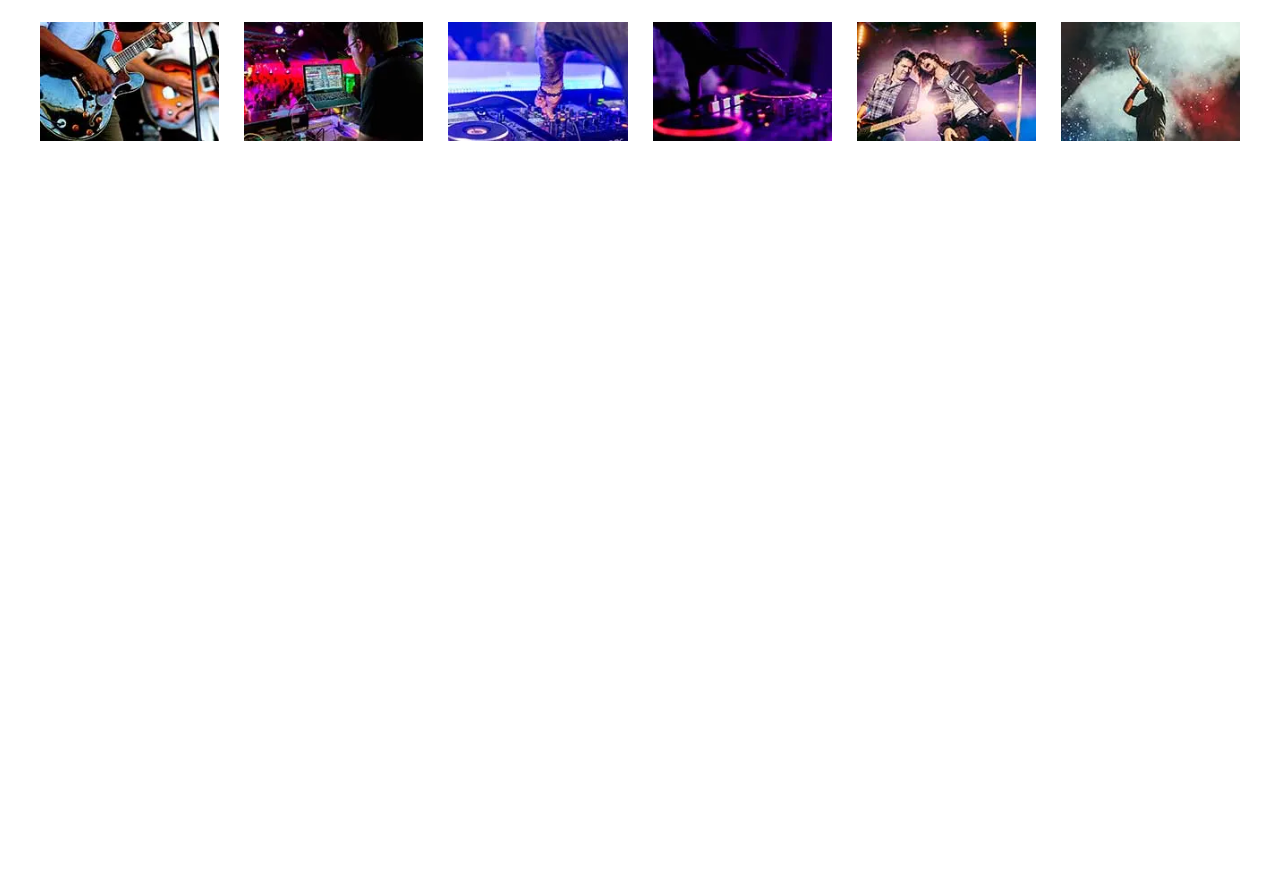
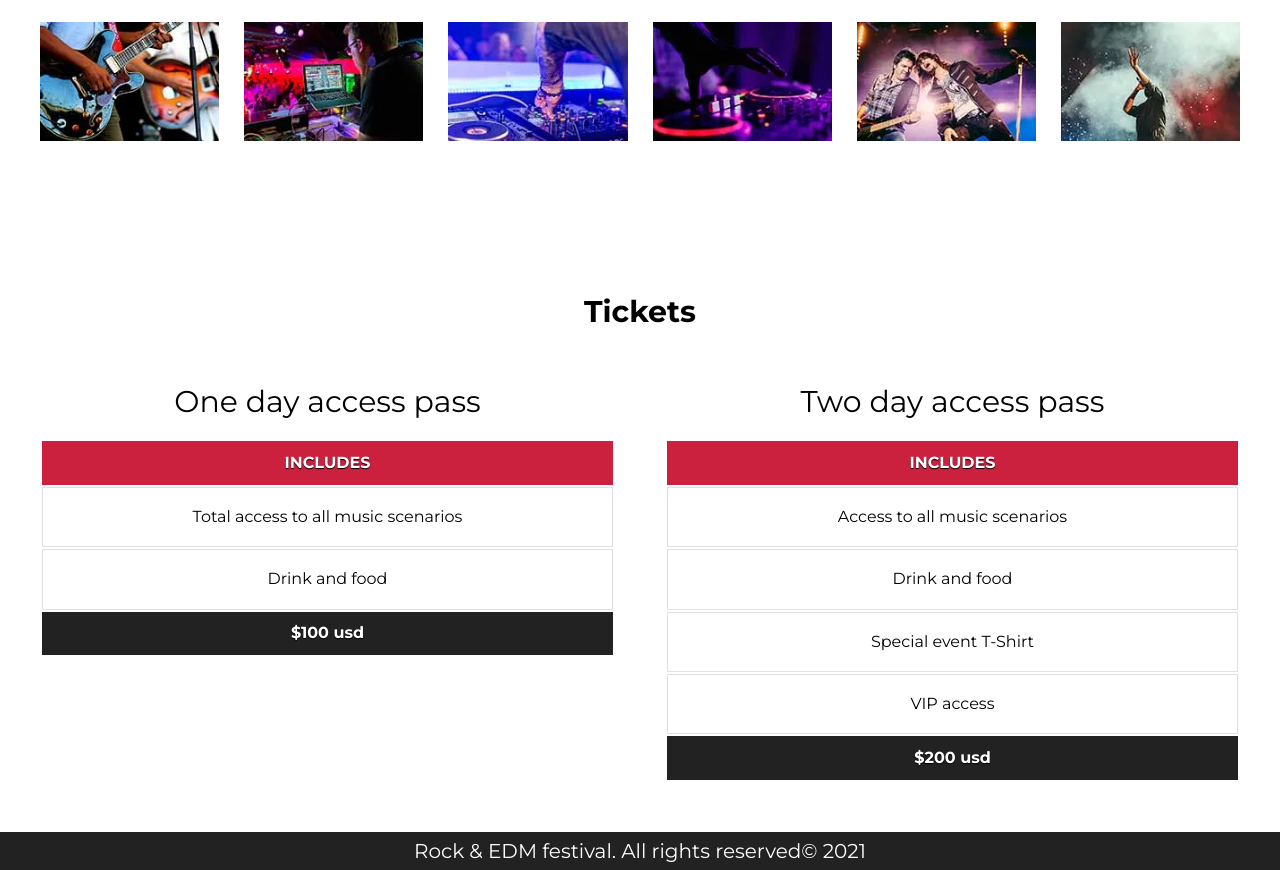
Before and after one commit to AdolfoPastelin/Music-Fest, a website: page index.html in a window 1280 px wide. Shown: the part 3016-3886 px from the top of the page. Before the commit the page ends 3261 px from the top, so only its background shows below. Drawn offline with Linux system fonts and the light colour scheme.

Commit message:
Estructura y estilos de las secciones: tickets y footer.

```diff
--- a/index.html
+++ b/index.html
@@ -48,7 +48,8 @@
 		<div class="festival__contenido">
 			<h2>Rock Festival</h2>
 			<p class="fecha">July 2021 Veracruz, Mexico</p>
-			<p class="texto">Lorem ipsum dolor, sit amet consectetur adipisicing elit. Harum, at inventore quia officiis ducimus odit
+			<p class="texto">Lorem ipsum dolor, sit amet consectetur adipisicing elit. Harum, at inventore quia officiis
+				ducimus odit
 				a illo maxime voluptates officia quisquam rem dolor velit eaque beatae aspernatur excepturi aperiam
 				aliquam?</p>
 		</div>
@@ -61,24 +62,24 @@
 			<div class="lineup__escenario escenario--rock bg-azul">
 				<p class="lineup__escenario__nombre">Rock Stage</p>
 				<ul class="lineup__calendario">
-					<li>24:00 | <span>Metallica </span></li>
-					<li>22:00 | <span>Pearl Jam </span></li>
-					<li>20:00 | <span>KoRn </span></li>
-					<li>19:00 | <span>Muse </span></li>
-					<li>18:00 | <span>Breaking Benjamin </span></li>
-					<li>17:00 | <span>30 Seconds to Mars </span></li>
+					<li>24:00 <span>Metallica </span></li>
+					<li>22:00 <span>Pearl Jam </span></li>
+					<li>20:00 <span>KoRn </span></li>
+					<li>19:00 <span>Muse </span></li>
+					<li>18:00 <span>Breaking Benjamin </span></li>
+					<li>17:00 <span>30 Seconds to Mars </span></li>
 				</ul>
 			</div>
 
 			<div class="lineup__escenario escenario--edm bg-morado">
 				<p class="lineup__escenario__nombre">EDM Stage</p>
 				<ul class="lineup__calendario">
-					<li>24:00 | <span>Deadmau5</span></li>
-					<li>22:00 | <span>Tiesto</span></li>
-					<li>20:00 | <span>Hardwell</span></li>
-					<li>19:00 | <span>Dash Berlin</li>
-					<li>18:00 | <span>Fedde Legrand</li>
-					<li>17:00 | <span>Audien</span></li>
+					<li>24:00 <span>Deadmau5</span></li>
+					<li>22:00 <span>Tiesto</span></li>
+					<li>20:00 <span>Hardwell</span></li>
+					<li>19:00 <span>Dash Berlin</li>
+					<li>18:00 <span>Fedde Legrand</li>
+					<li>17:00 <span>Audien</span></li>
 				</ul>
 			</div>
 		</div>
@@ -88,24 +89,24 @@
 			<div class="lineup__escenario escenario--rock bg-morado">
 				<p class="lineup__escenario__nombre">Rock Stage</p>
 				<ul class="lineup__calendario">
-					<li>24:00 | <span>Red Hot Chilli Peppers</span></li>
-					<li>22:00 | <span>The killers</span></li>
-					<li>20:00 | <span>Deftones</span></li>
-					<li>19:00 | <span>Limp Bizkit</span></li>
-					<li>18:00 | <span>Papa Roach</span></li>
-					<li>17:00 | <span>System of a Down</span></li>
+					<li>24:00 <span>Red Hot Chilli Peppers</span></li>
+					<li>22:00 <span>The killers</span></li>
+					<li>20:00 <span>Deftones</span></li>
+					<li>19:00 <span>Limp Bizkit</span></li>
+					<li>18:00 <span>Papa Roach</span></li>
+					<li>17:00 <span>System of a Down</span></li>
 				</ul>
 			</div>
 
 			<div class="lineup__escenario escenario--edm bg-azul">
 				<p class="lineup__escenario__nombre">EDM Stage</p>
 				<ul class="lineup__calendario">
-					<li>24:00 | <span>Paul Van Dyk</span></li>
-					<li>22:00 | <span>Armin Van Buuren</span></li>
-					<li>20:00 | <span>Avicii</span></li>
-					<li>19:00 | <span>Bruno Martini</li>
-					<li>18:00 | <span>Stromae</li>
-					<li>17:00 | <span>Alesso</span></li>
+					<li>24:00 <span>Paul Van Dyk</span></li>
+					<li>22:00 <span>Armin Van Buuren</span></li>
+					<li>20:00 <span>Avicii</span></li>
+					<li>19:00 <span>Bruno Martini</li>
+					<li>18:00 <span>Stromae</li>
+					<li>17:00 <span>Alesso</span></li>
 				</ul>
 			</div>
 		</div>
@@ -115,7 +116,75 @@
 		<h3>Galery</h3>
 
 		<ul class="galeria__imagenes"></ul>
+	</section> <!-- .galeria -->
+
+	<section class="boletos">
+		<h3>Tickets</h3>
+
+		<div class="boletos__contenedor contenedor">
+			<div class="basico plan">
+				<p>One day access pass</p>
+				<table class="pase">
+					<thead>
+						<tr>
+							<th>Includes</th>
+						</tr>
+					</thead>
+
+					<tbody>
+						<tr>
+							<td>Total access to all music scenarios</td>
+						</tr>
+						<tr>
+							<td>Drink and food</td>
+						</tr>
+					</tbody>
+
+					<tfoot>
+						<tr>
+							<td>$100 usd</td>
+						</tr>
+					</tfoot>
+				</table>
+			</div> <!-- .plan basico -->
+
+			<div class="premium plan">
+				<p>Two day access pass</p>
+				<table class="pase">
+					<thead>
+						<tr>
+							<th>Includes</th>
+						</tr>
+					</thead>
+
+					<tbody>
+						<tr>
+							<td>Access to all music scenarios</td>
+						</tr>
+						<tr>
+							<td>Drink and food</td>
+						</tr>
+						<tr>
+							<td>Special event T-Shirt</td>
+						</tr>
+						<tr>
+							<td>VIP access</td>
+						</tr>
+					</tbody>
+
+					<tfoot>
+						<tr>
+							<td>$200 usd</td>
+						</tr>
+					</tfoot>
+				</table>
+			</div>
+		</div>
 	</section>
+
+	<footer class="footer">
+		<p>Rock & EDM festival. All rights reserved&copy; 2021</p>
+	</footer>
 
 	<script src="build/js/bundle.js"></script>
 </body>
--- /dev/null
+++ b/src/scss/layout/_boletos.scss
@@ -0,0 +1,60 @@
+.boletos {
+	padding: $separacion 0;
+
+	h3 {
+		text-align: center;
+		color: $negro;
+	}
+
+	.boletos__contenedor {
+		margin-top: $separacion / 2;
+		@include gridTemplate(2, $separacion);
+	}
+
+	.plan {
+		p {
+			color: $negro;
+			font-size: 3rem;
+			text-align: center;
+			margin-bottom: 2rem;
+		}
+	}
+}
+
+.pase {
+	width: 100%;
+
+	thead {
+		background-color: $rosa;
+		color: $blanco;
+		text-shadow: $sombraTitulo2;
+
+		th {
+			padding: $separacion / 4;
+			text-transform: uppercase;
+		}
+	}
+
+	tbody {
+		background-color: $blanco;
+		text-align: center;
+
+		td {
+			padding: $separacion - 3;
+			border: .1rem solid #e1e1e1;
+		}
+
+	}
+
+	tfoot {
+		background-color: $color-navbar;
+		color: $blanco;
+		text-align: center;
+		font-weight: bold;
+		text-shadow: $sombraTitulo2;
+
+		td {
+			padding: $separacion / 4;
+		}
+	}
+}
--- /dev/null
+++ b/src/scss/layout/_footer.scss
@@ -0,0 +1,10 @@
+.footer {
+	background-color: $color-navbar;
+	padding: $separacion - 4.2;
+	text-align: center;
+
+	p {
+		color: $blanco;
+		margin: 0;
+	}
+}
--- a/src/scss/main.scss
+++ b/src/scss/main.scss
@@ -10,3 +10,5 @@
 @import 'layout/festival';
 @import 'layout/lineup';
 @import 'layout/galeria';
+@import 'layout/boletos';
+@import 'layout/footer';
```
Also changed, not shown: build/css/main.css.
